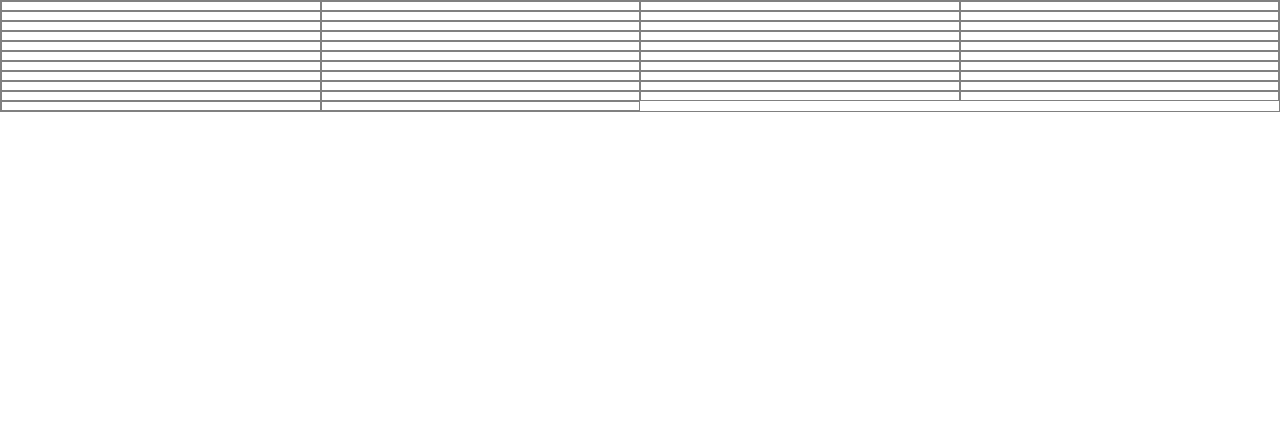
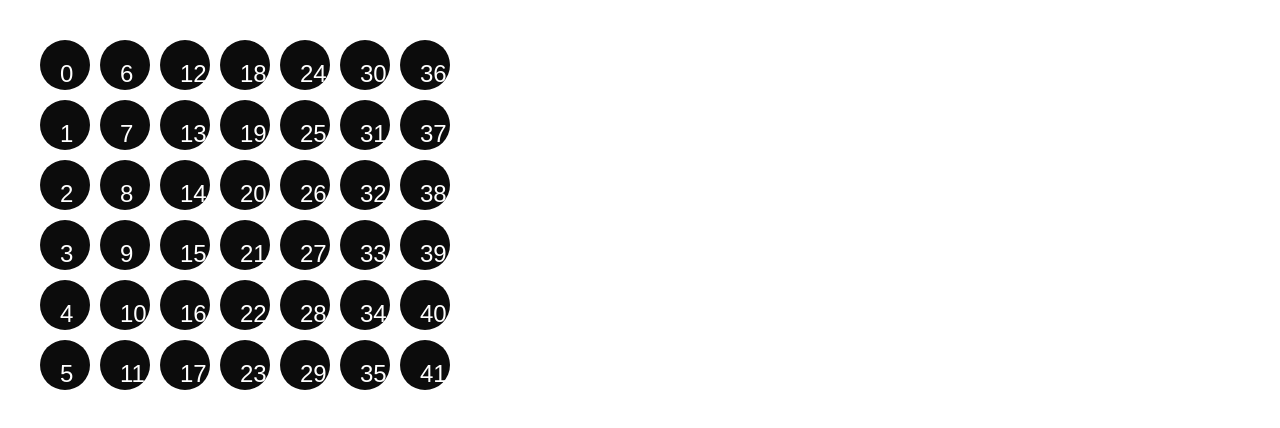
Before and after one commit to giarcjc/connect4, a React app: page / in a window 1280 px wide. Built offline with nearby package versions, Linux system fonts and the light colour scheme.

Commit message:
cell layout

```diff
--- a/src/Game.css
+++ b/src/Game.css
@@ -1,12 +1,25 @@
-.grid {
-  border: thin solid gray;
-  line-height: 0;
-  margin-bottom: 0.75rem;
+body {
+  margin: 40px;
 }
+
 .cell {
-  border: thin solid gray;
-  display: inline-block;
-  height: 10px;
-  max-height: 15vh;
-  box-sizing: border-box;
+  background-color: rgb(12, 12, 12);
+  color: #fff;
+  border-radius: 50px;
+  padding: 20px;
+  font-size: 150%;
 }
+
+/* .cell:nth-child(even) {
+  background-color: #ccc;
+  color: #000;
+} */
+
+.wrapper {
+  width: 600px;
+  display: grid;
+  grid-gap: 10px;
+  grid-template-columns: repeat(7, 50px);
+  grid-template-rows: 50px 50px 50px 50px 50px 50px ;
+  grid-auto-flow: column;
+}
--- a/src/Game.js
+++ b/src/Game.js
@@ -6,15 +6,16 @@ class Game extends Component {
   cellIds = Array.from({ length: 42 }, (_, i) => i);
 
   render() {
-    console.log(this.cellIds);
+
     return (
      <div className="game">
-       <div className="grid">
+       <div className="wrapper">
+
          {this.cellIds.map(id => {
 
            return (
              <div className="cell"
-             style={{ width: '25%'}}></div>
+             >{id}</div>
            )
          })}
        </div>
```
